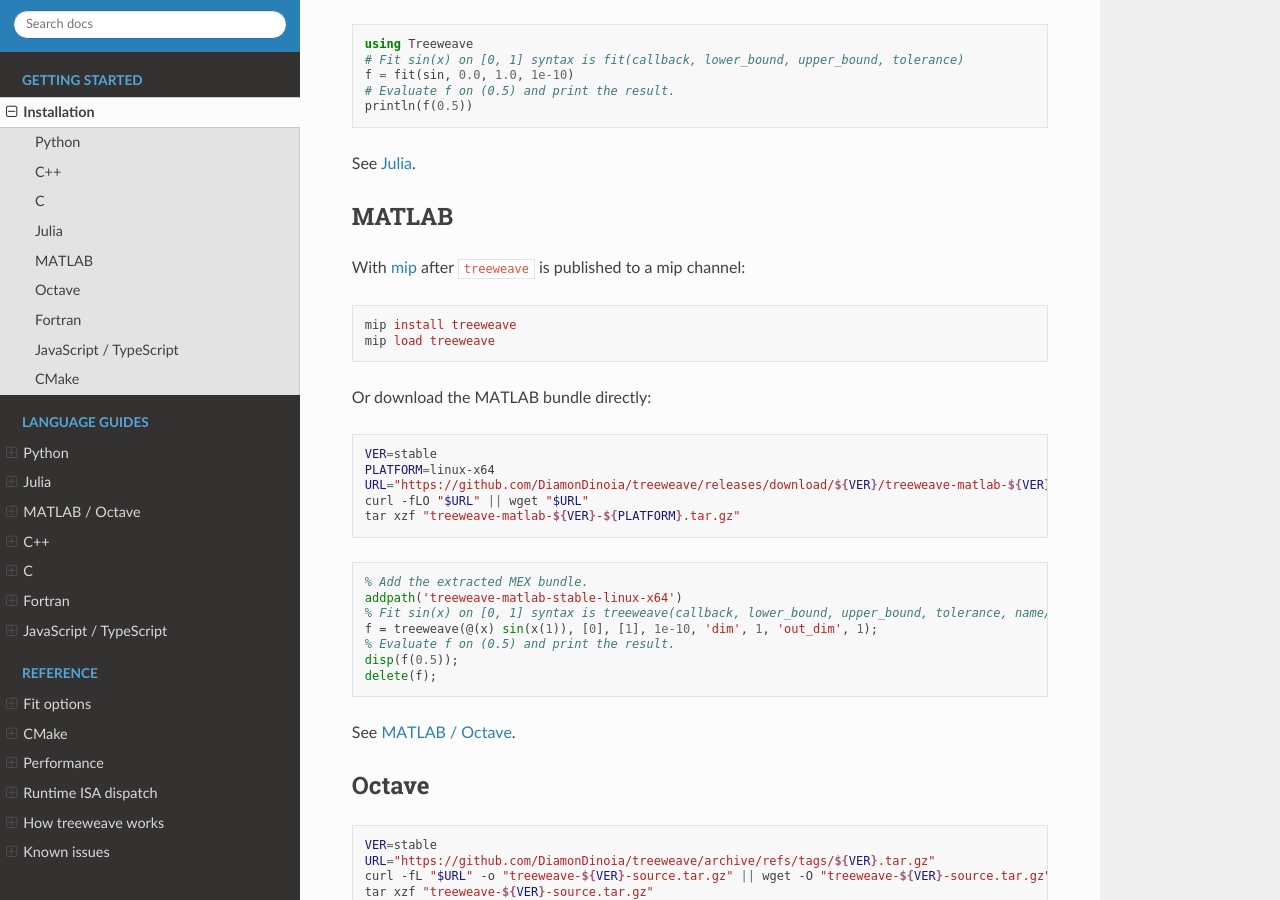
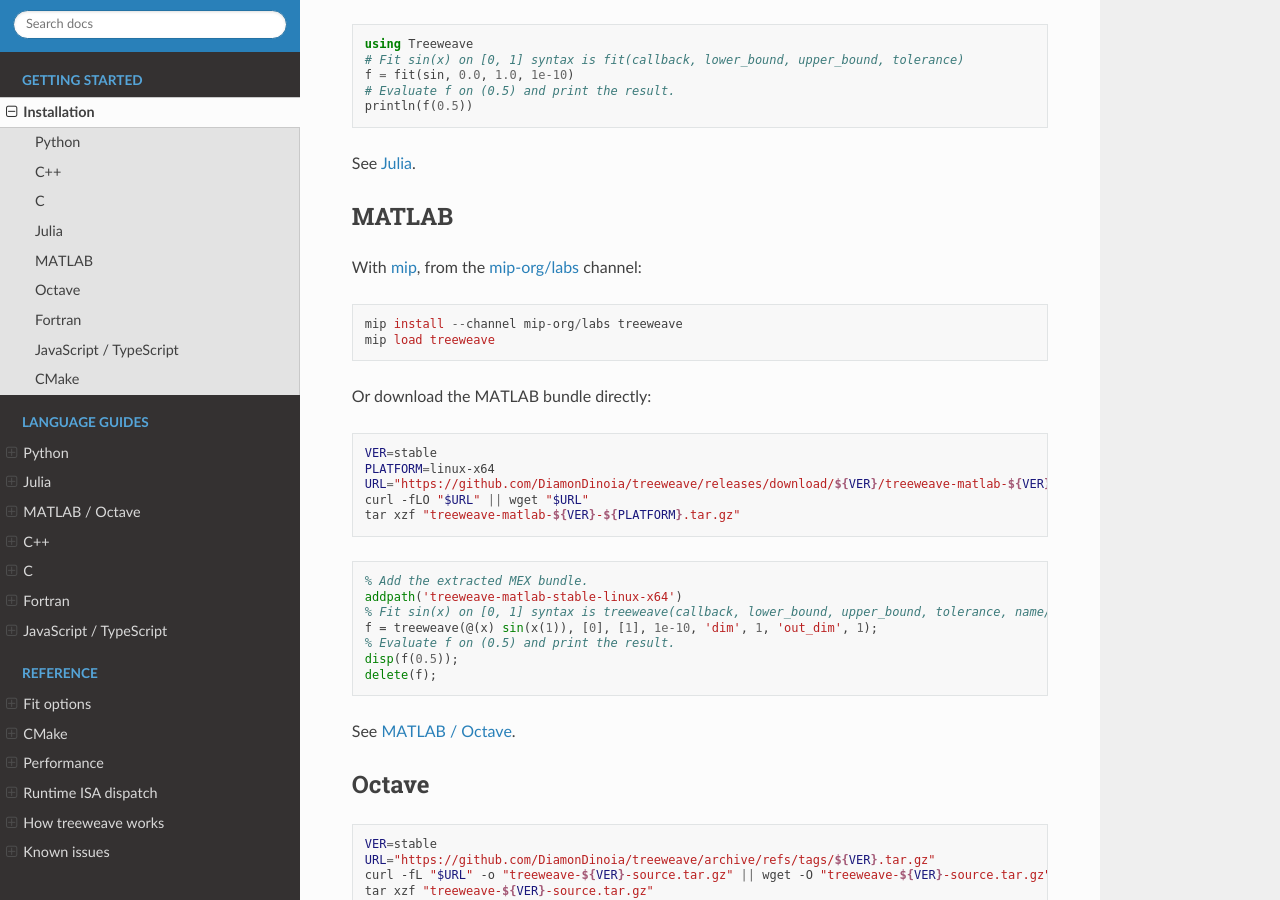
Before and after one commit to DiamonDinoia/treeweave, a Sphinx documentation site: the page built from docs/install.rst, in a window 1280 px wide and 900 px high, scrolled down 2163 px. Built offline with Sphinx 7.4.7 and the Read the Docs theme 3.1.0, drawn with Linux system fonts in a browser that asks for light colours; pages that are not in the unit, such as notebooks, are missing from menus.

Commit message:
docs(install): point the MATLAB section at the mip-org/labs channel
The MATLAB install text still said treeweave was not yet on a mip channel and
gave a bare `mip install treeweave`, which fails because mip-org/labs is not a
default channel. Use the same form README.md and docs/guides/matlab.rst
already use.

Assisted-by: Claude Fable 5 <noreply@anthropic.com>

```diff
--- a/docs/install.rst
+++ b/docs/install.rst
@@ -132,11 +132,12 @@ See :doc:`guides/julia`.
 MATLAB
 ------
 
-With `mip <https://mip.sh/>`_ after ``treeweave`` is published to a mip channel:
+With `mip <https://mip.sh/>`_, from the `mip-org/labs
+<https://github.com/mip-org/mip-labs>`_ channel:
 
 .. code-block:: matlab
 
-   mip install treeweave
+   mip install --channel mip-org/labs treeweave
    mip load treeweave
 
 Or download the MATLAB bundle directly:
```
